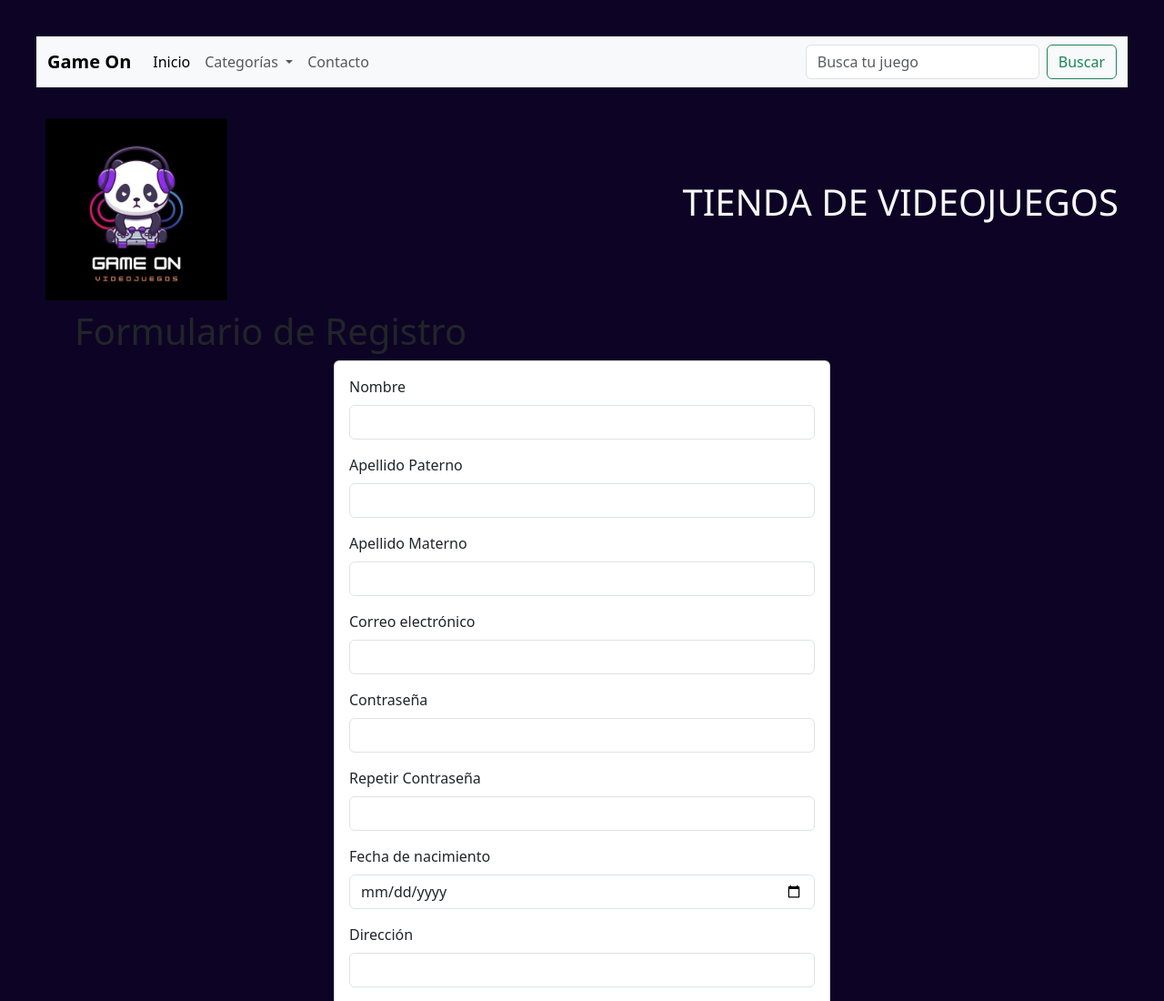
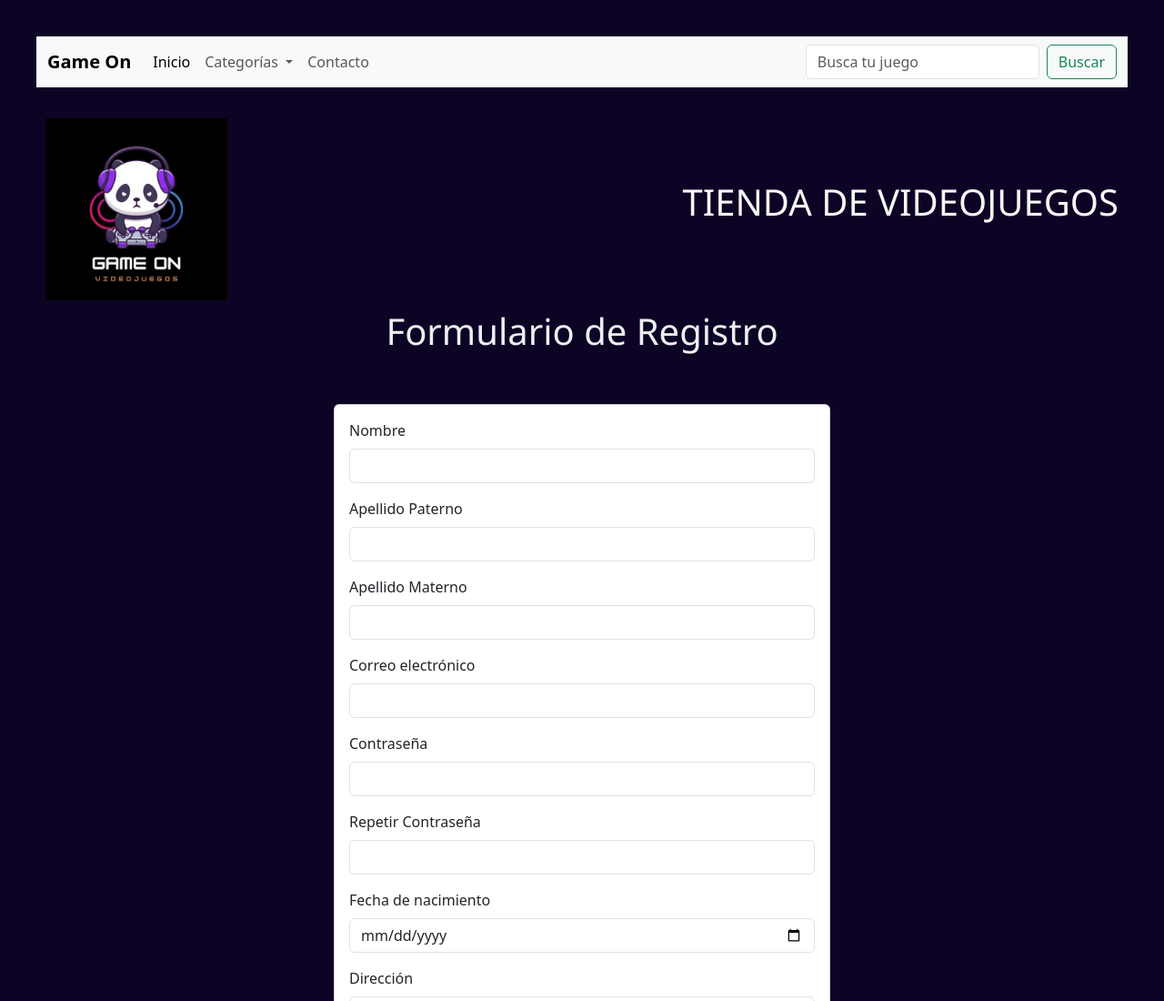
Before and after one commit to Grupo2Duoc/Proyecto_bimestreV2, a plain HTML site: page registro.html in a window 1280 px wide. Shown: the top 1100 px of the page at 91% size. Drawn offline with nearby package versions, Linux system fonts and the light colour scheme.

Commit message:
registro

```diff
--- a/registro.html
+++ b/registro.html
@@ -56,7 +56,11 @@
   </div>
 
   <div class="container">
-    <h1>Formulario de Registro</h1>
+    <div class="formulario">
+      <h1><center>Formulario de Registro</center></h1>
+    </div>
+    <br>
+    <br>
     <div class="row justify-content-center">
       <div class="col-6">
         <div class="card">
```
Also changed, not shown: style.css.
